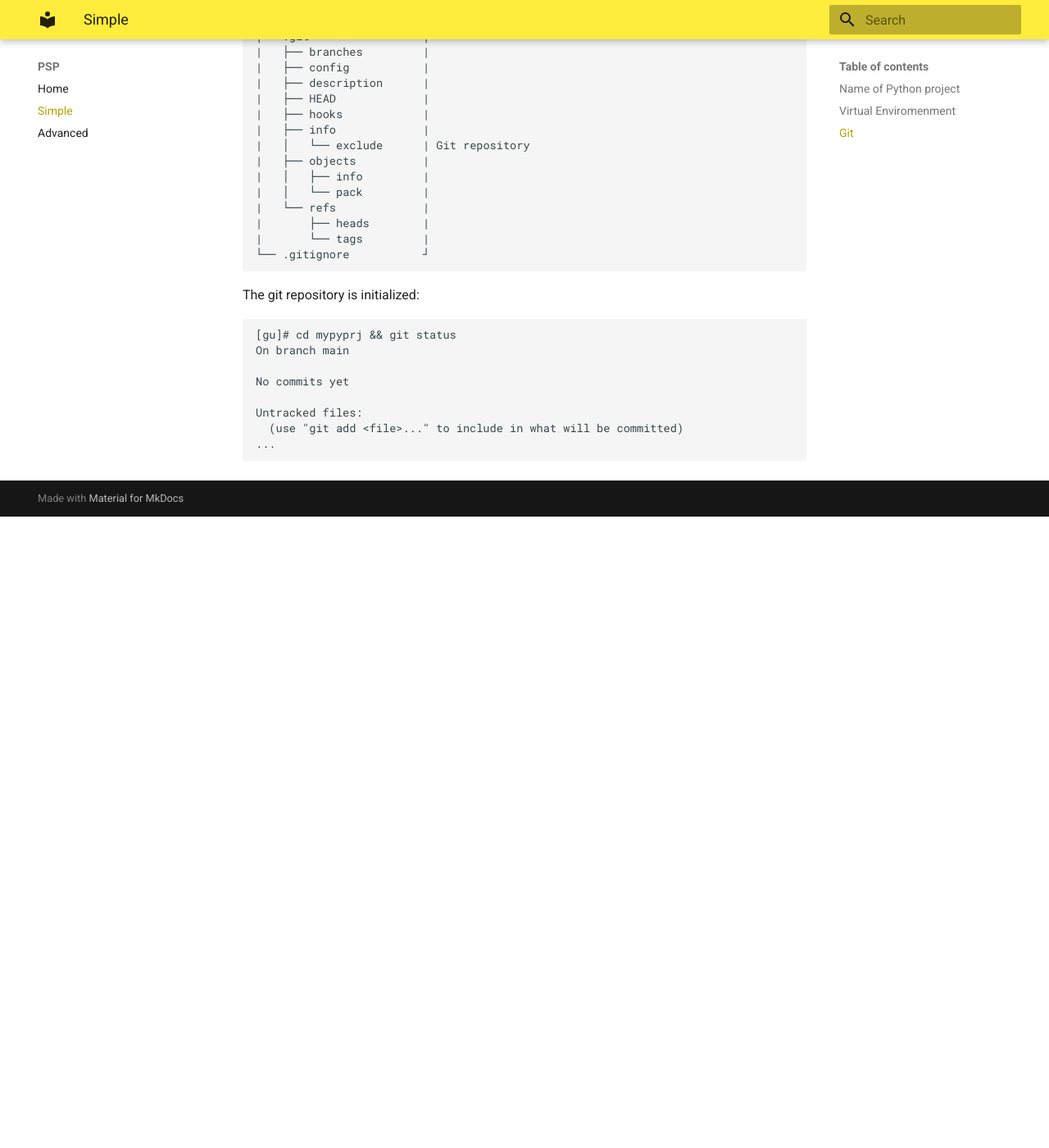
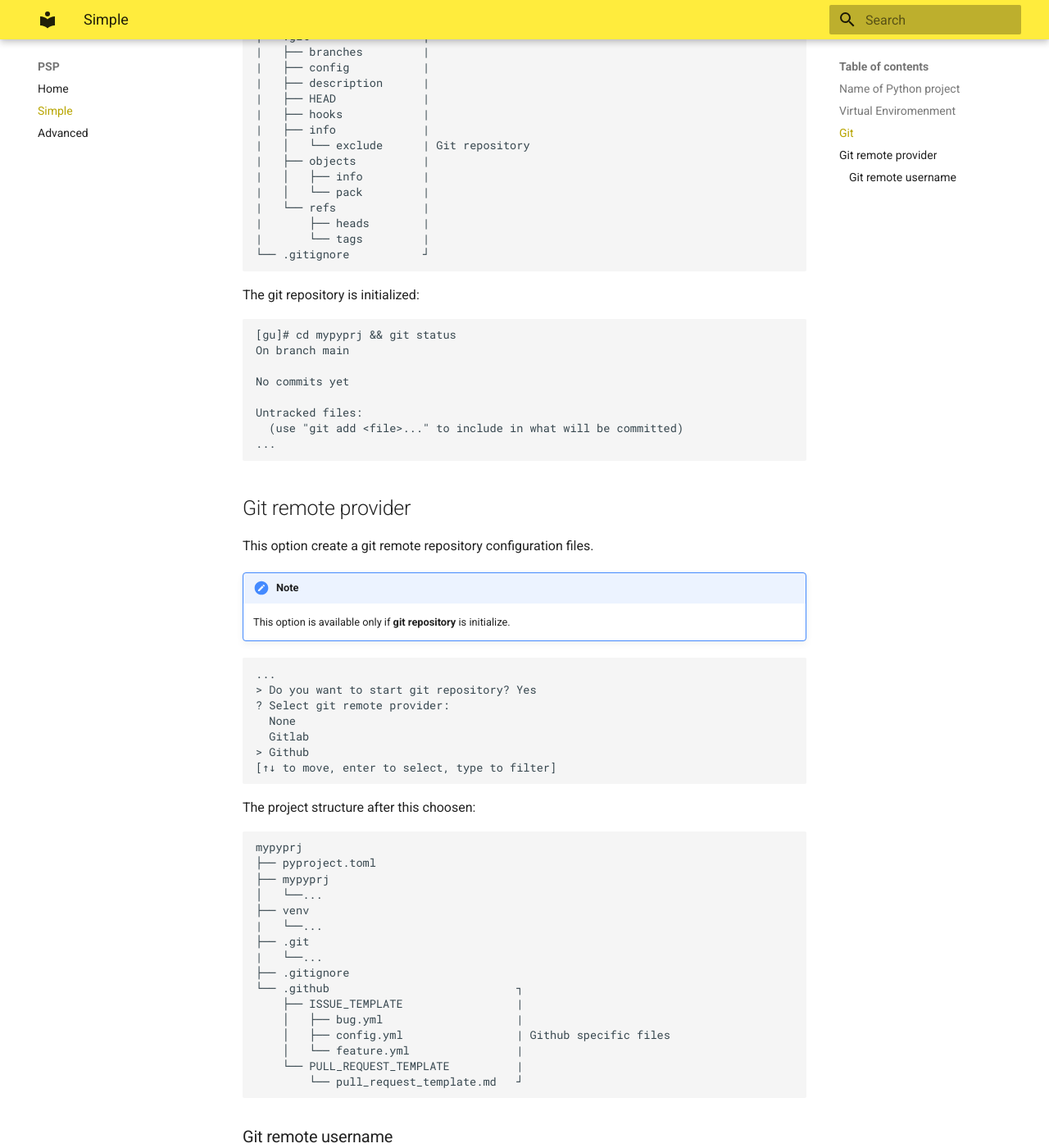
Before and after one commit to MatteoGuadrini/psp, an MkDocs documentation site: the page built from docs/simple.md, in a window 1280 px wide and 1400 px high, scrolled down 2234 px. Shown: the whole window at 82% size. Built offline with MkDocs 1.6.1 and Material for MkDocs 9.7.7, drawn with Linux system fonts in a browser that asks for light colours; before the commit the page ends 2864 px from its top, so only the background shows below that; some of the changed text lies outside the part shown.

Commit message:
docs: add to simple page 'git remote'

````diff
--- a/docs/simple.md
+++ b/docs/simple.md
@@ -125,3 +125,64 @@ Untracked files:
   (use "git add <file>..." to include in what will be committed)
 ...
 ```
+
+
+## Git remote provider
+
+This option create a git remote repository configuration files.
+
+!!! note
+    This option is available only if **git repository** is initialize.
+
+```console
+...
+> Do you want to start git repository? Yes
+? Select git remote provider:
+  None
+  Gitlab
+> Github
+[↑↓ to move, enter to select, type to filter]
+```
+
+The project structure after this choosen:
+
+```
+mypyprj
+├── pyproject.toml
+├── mypyprj
+│   └──...
+├── venv
+|   └──...
+├── .git
+|   └──...
+├── .gitignore
+└── .github                            ┐
+    ├── ISSUE_TEMPLATE                 |
+    │   ├── bug.yml                    |
+    │   ├── config.yml                 | Github specific files
+    │   └── feature.yml                |
+    └── PULL_REQUEST_TEMPLATE          |
+        └── pull_request_template.md   ┘
+```
+
+### Git remote username
+
+This option create a git remote repository configuration files.
+
+!!! note
+    This option is available only if **git remote option** is set.
+
+```console
+...
+> Do you want to create a virtual environment? Yes
+> Do you want to start git repository? Yes
+> Select git remote provider: Github
+? Username of Github: MatteoGuadrini
+```
+
+Now the git repository has remote endpoint:
+
+```console
+[gu]# cd mypyprj && git remote get-url origin
+git@github.com:MatteoGuadrini/mypyprj.git
+```
````
